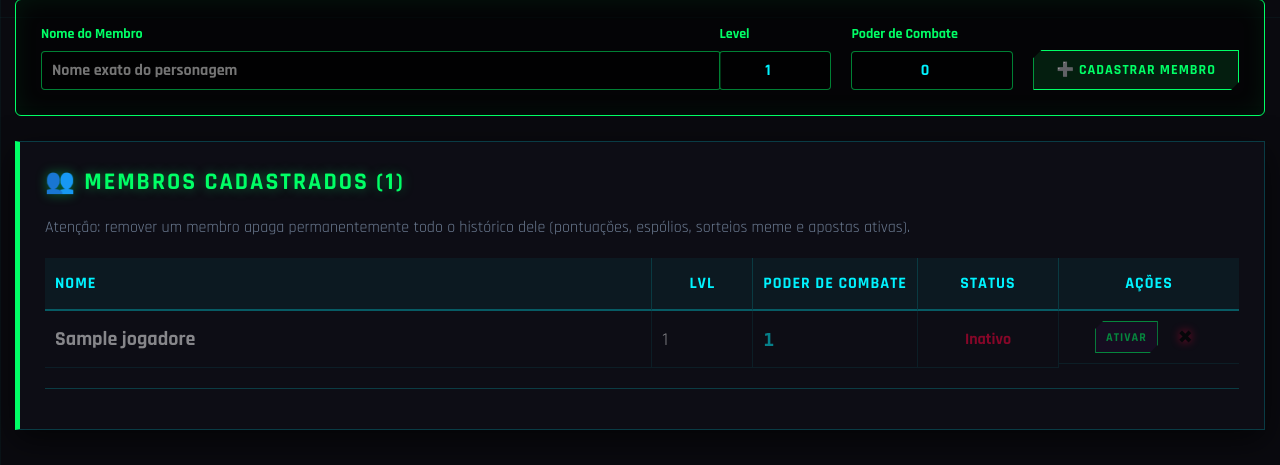
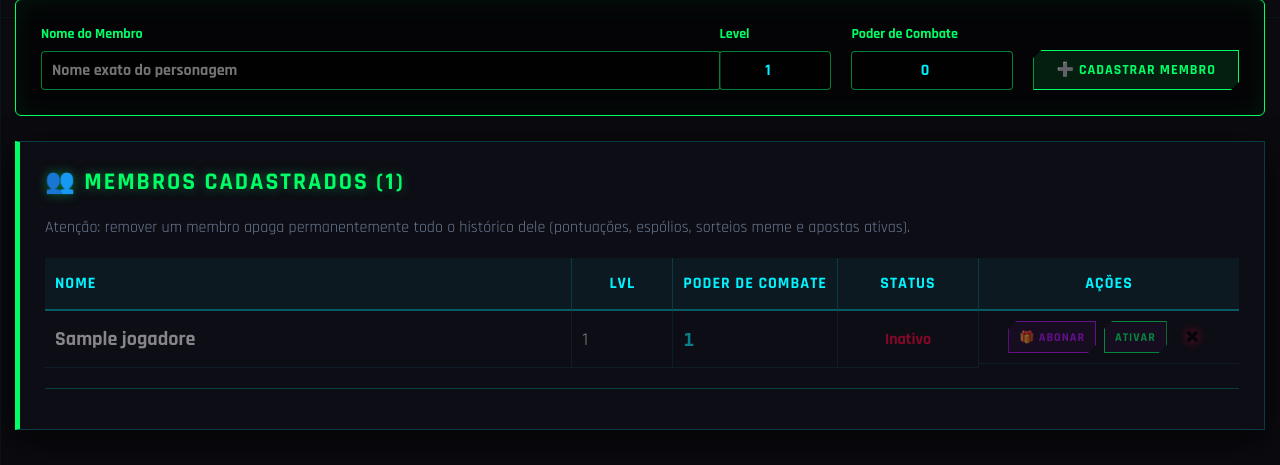
Before and after one commit to Seck1993/vortex, a Flask app: page / in a window 1280 px wide, after a click on "GERENCIAR MEMBROS". Shown: the part 783-1248 px from the top of the page. Run offline with Flask 3, Linux system fonts and the light colour scheme; the visitor is signed in with stand-in values (Sample User, id 1); tables that the repository leaves empty hold one stand-in row (values such as "Sample post").

Commit message:
Enhance dashboard with action buttons and modal
Updated the dashboard layout and added a modal for justifying absences.

```diff
--- a/templates/dashboard.html
+++ b/templates/dashboard.html
@@ -469,7 +469,7 @@
                         <th style="width: 80px;">LVL</th>
                         <th style="width: 140px;">Poder de Combate</th>
                         <th style="width: 120px;">Status</th>
-                        <th style="width: 160px; border-right: none;">Ações</th>
+                        <th style="width: 240px; border-right: none;">Ações</th>
                     </tr>
                 </thead>
                 <tbody id="bodyMembros">
@@ -479,7 +479,8 @@
                         <td style="color: #fff; font-size: 18px;">{{ jogador.level }}</td>
                         <td style="color: var(--neon-cyan); font-family: monospace; font-size: 18px; font-weight: bold;">{{ "{:,.0f}".format(jogador.poder_combate).replace(',', '.') }}</td>
                         <td style="font-weight: bold; font-size: 16px; color: {% if jogador.status == 'Inativo' %}var(--neon-red){% else %}var(--neon-green){% endif %};" class="status-cell">{{ jogador.status or 'Ativo' }}</td>
-                        <td style="border-right: none; display: flex; gap: 10px; justify-content: center; padding: 10px;">
+                        <td style="border-right: none; display: flex; gap: 8px; justify-content: center; padding: 10px; flex-wrap: wrap;">
+                            <button class="btn btn-outline" style="border-color: var(--neon-purple); color: var(--neon-purple); font-size: 12px; padding: 5px 10px;" onclick="abrirModalAbono({{ jogador.id }}, '{{ jogador.nome }}')" title="Abonar falta na semana atual">🎁 Abonar</button>
                             <button class="btn btn-outline" style="border-color: {% if jogador.status == 'Inativo' %}var(--neon-green){% else %}var(--neon-orange){% endif %}; color: {% if jogador.status == 'Inativo' %}var(--neon-green){% else %}var(--neon-orange){% endif %}; font-size: 12px; padding: 5px 10px;" onclick="toggleStatusJogador({{ jogador.id }}, this)" title="Alternar status do jogador">
                                 {% if jogador.status == 'Inativo' %}Ativar{% else %}Inativar{% endif %}
                             </button>
@@ -829,6 +830,27 @@
         </div>
     </div>
 
+    <!-- MODAL DE ABONAR FALTA / JUSTIFICAR -->
+    <div id="modalAbono" class="modal-overlay" style="z-index: 116;">
+        <div class="modal-content" style="width: 400px; text-align: center;">
+            <h2 style="color: var(--neon-purple); margin-top: 0;">Abonar Falta / Justificar</h2>
+            <p id="labelAbonoNome" style="color: #fff; font-weight: bold; font-size: 18px; margin-bottom: 20px;"></p>
+
+            <input type="hidden" id="abonoJogadorId">
+
+            <label style="color: #fff; display: block; text-align: left; margin-bottom: 5px;">Pontos a abonar na semana atual:</label>
+            <input type="number" id="abonoPontos" class="input-edit" placeholder="Ex: 5" style="width: 100%; font-size: 20px; margin-bottom: 15px;">
+
+            <label style="color: #fff; display: block; text-align: left; margin-bottom: 5px;">Motivo / Justificativa:</label>
+            <input type="text" id="abonoMotivo" class="input-edit" value="Abono de Missão (Justificativa)" style="width: 100%; font-size: 16px; margin-bottom: 25px; text-align: left;">
+
+            <div style="display: flex; justify-content: space-between;">
+                <button class="btn" style="border-color: var(--text-muted); color: var(--text-muted);" onclick="fecharModal('modalAbono')">Cancelar</button>
+                <button class="btn btn-success" style="background-color: var(--neon-purple); border-color: var(--neon-purple); color: #fff;" onclick="confirmarAbono()">Confirmar Abono</button>
+            </div>
+        </div>
+    </div>
+
     <div id="modalAposta" class="modal-overlay" style="z-index: 110;">
         <div class="modal-content" style="width: 400px; text-align: center;">
             <h2 style="color: var(--neon-cyan); margin-top: 0;">Apostar no Item</h2>
```
